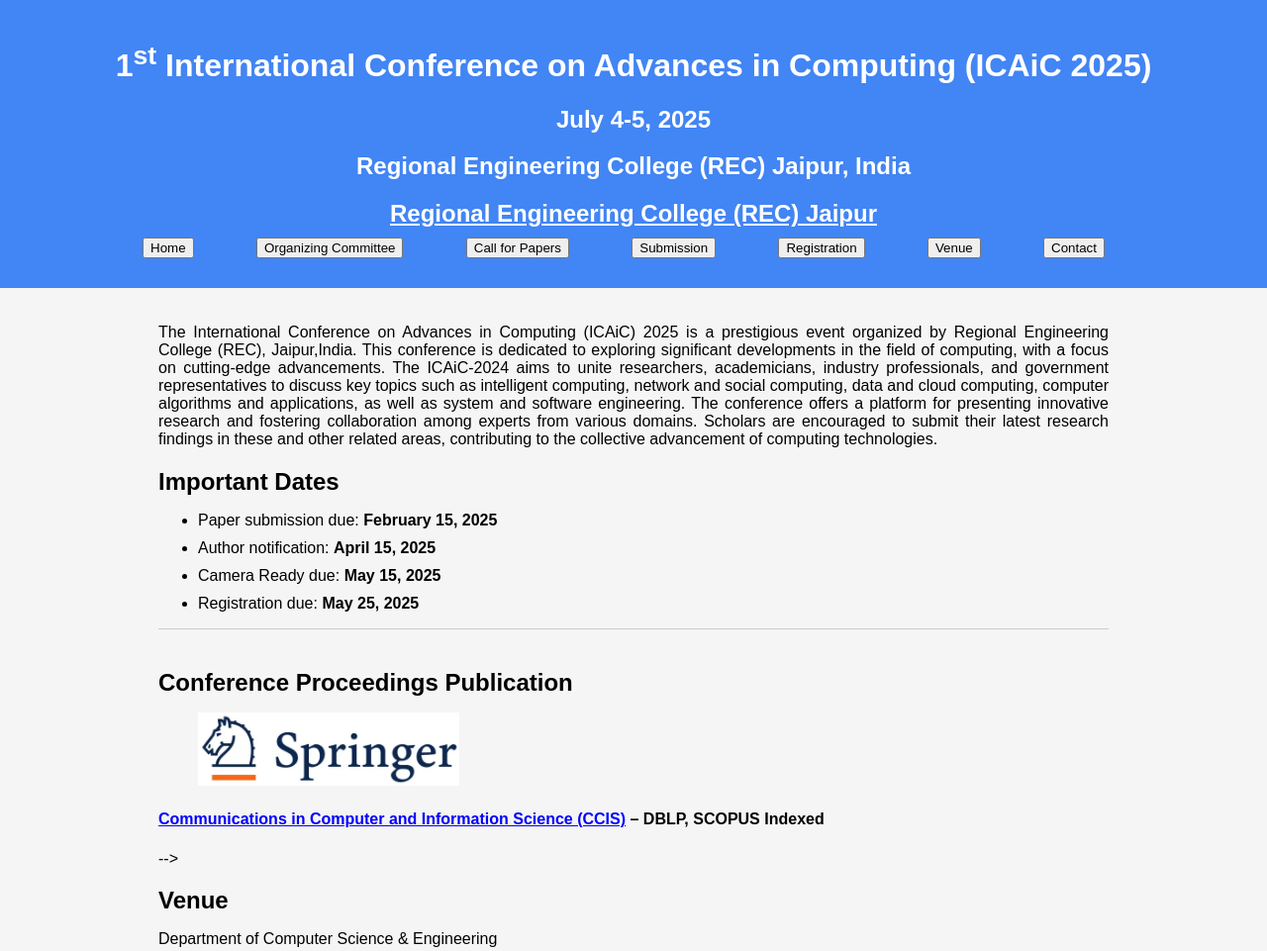
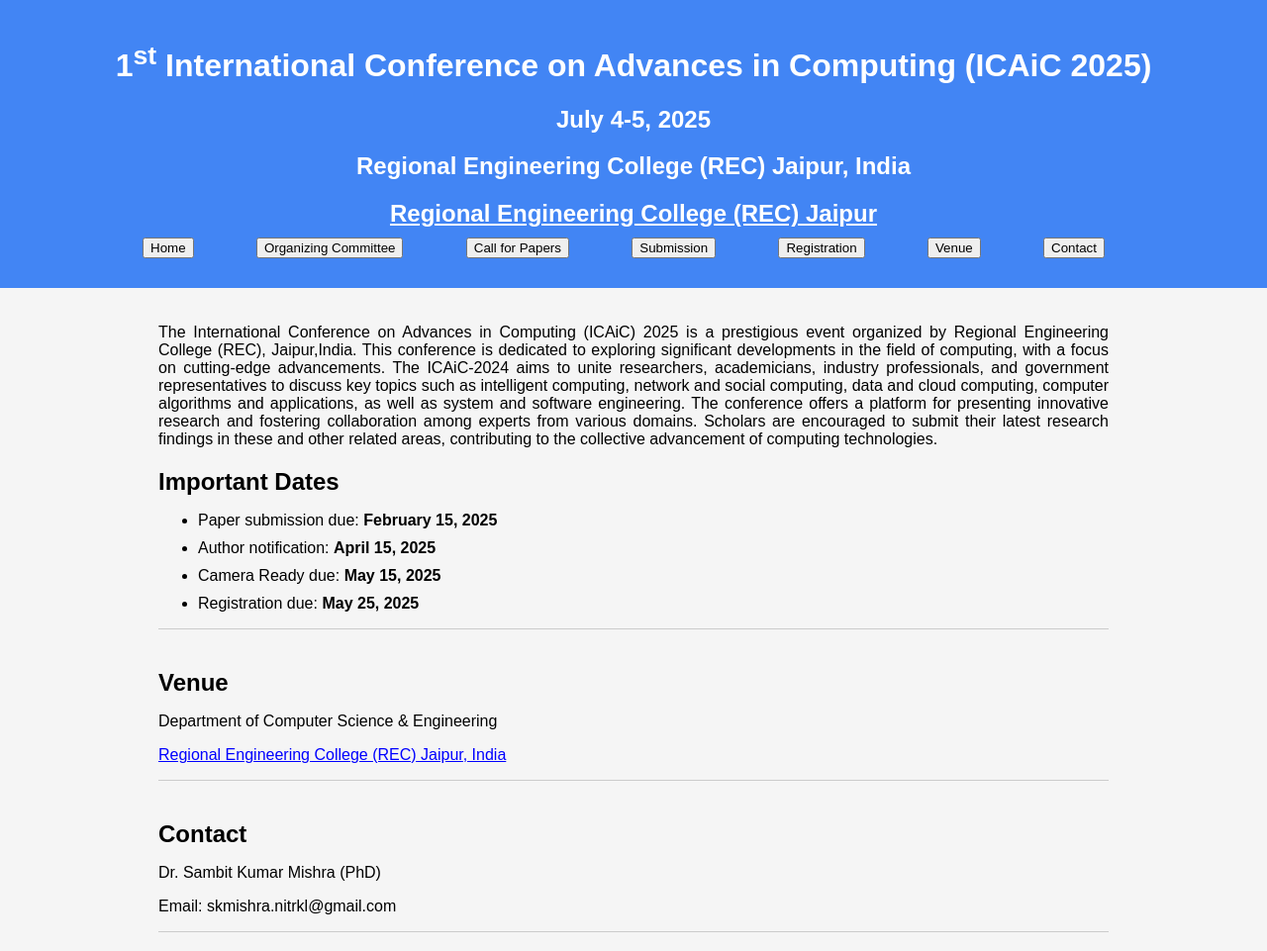
Before and after one commit to ICAIC-Conf/icaic-conf.github.io, a plain HTML site: page index.html in a window 1280 px wide. Shown: the top 961 px of the page at 99% size. Drawn offline with Linux system fonts and the light colour scheme.

Commit message:
Update index.html

```diff
--- a/index.html
+++ b/index.html
@@ -48,19 +48,7 @@
   <li> Registration due: <b>May 25, 2025</b>  </li>
 </ul>
 
-</section>
-<! ––
-<section id="OC">
-<h2>Conference Proceedings Publication </h2>
-  <figure>
-    <img src="Logo_Springer.png" width="30%" height="30%">
-  </figure>
-<h4><a href="http://link.springer.com/bookseries/7899"><font color="blue"><u> Communications in Computer and Information Science (CCIS)</u></font></a>  – DBLP, SCOPUS Indexed</h4>
 
-
-
-</section>
-  -->
 <!---    <section id="OC">
 <h2>Convener </h2>
 <p> <b>Dr. XYZ</b> & <b>Dr. XYZ</b>, SRM-AP, India</p>   --->
```
